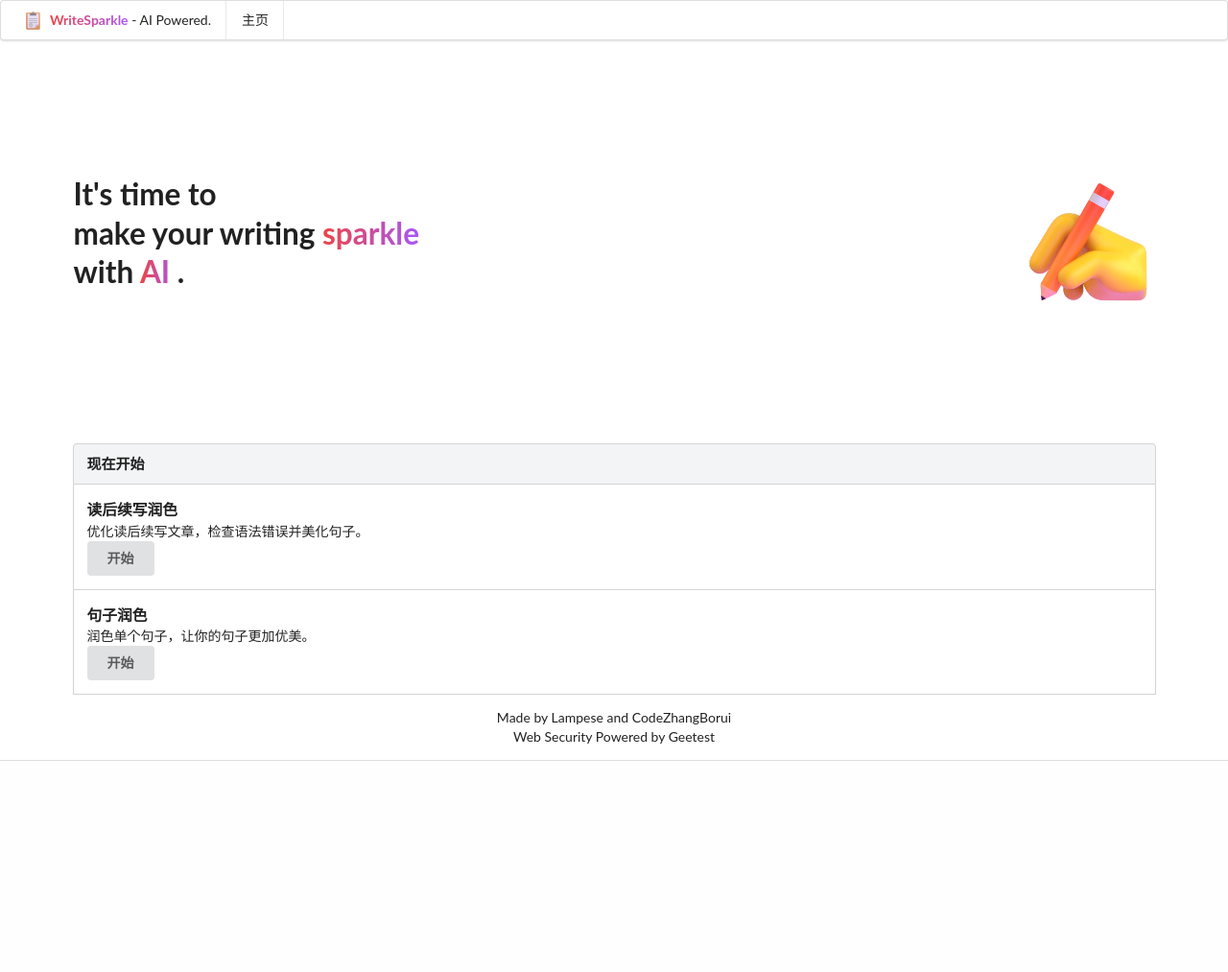
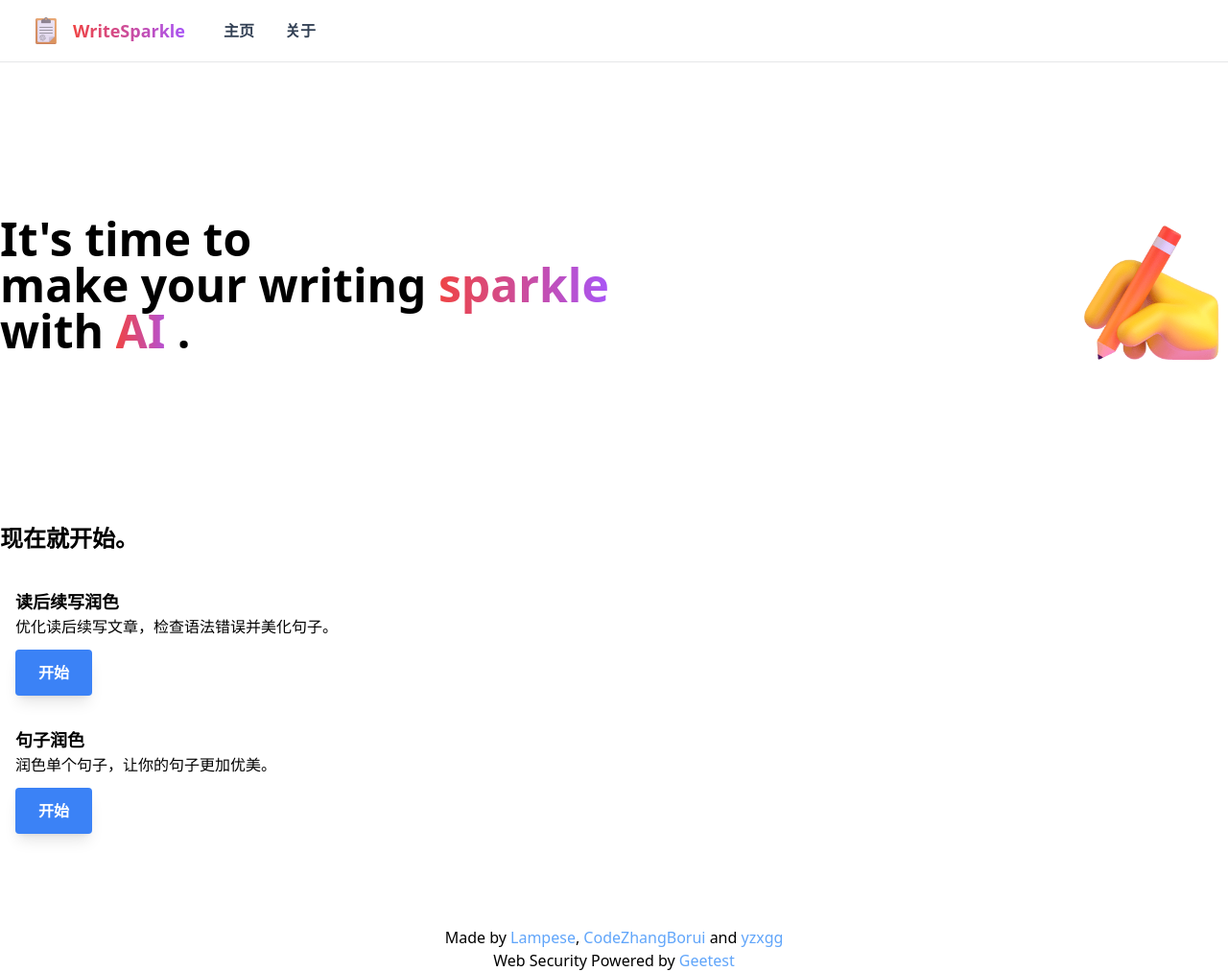
Before and after one commit to CodeZhangBorui/WriteSparkle, a Flask app: page / in a window 1280 px wide. Shown: the whole page at 96% size. Before the commit the page ends 793 px from the top, so only its background shows below. Run offline with Flask 3, Linux system fonts and the light colour scheme; style sheets or scripts are compiled from the project's sources; some web fonts are replaced.

Commit message:
refactor(Frontend): Remake

```diff
--- a/config.json
+++ b/config.json
@@ -6,14 +6,14 @@
         "announcement": ""
     },
     "openai": {
-        "base_url": "https://api.openai.com/v1",
-        "api_key": "sk-",
+        "base_url": "https://oneapi.codezhangborui.com/v1",
+        "api_key": "sk-tLgQtVzbmAGZ6pJE51333522Cd724eEa8014B3B2F7954674",
         "model": "gpt-4"
     },
     "geetest": {
         "enable": true,
-        "captcha_id": "",
-        "captcha_key": "",
+        "captcha_id": "ddd98a7386ab229cf161e78f87a02e59",
+        "captcha_key": "9c27a4e736b7fbc28df462e4b9be6a71",
         "api_server": "http://gcaptcha4.geetest.com"
     }
 }
--- a/static/index.css
+++ b/static/index.css
@@ -1,7 +1,33 @@
-i.icon {
+@tailwind base;
+@tailwind components;
+@tailwind utilities;
+
+@layer base {
+  i.icon {
     font-size: 1em;
+  }
+
+  div.app {
+    margin-left: 15%;
+    margin-right: 15%;
+    max-width: 100% !important;
+  }
+
+  div.attached {
+    border-radius: 0.5rem;
+    box-shadow: 0 1px 3px 0 rgb(0 0 0 / 0.1), 0 1px 2px -1px rgb(0 0 0 / 0.1);
+  }
+
+  div.attached > div {
+    border-width: 1px !important;
+    padding: 1.25rem !important;
+  }
+
+  div.attached > :first-child {
+    border-radius: 0.5rem 0.5rem 0 0;
+  }
+
+  div.attached > :last-child {
+    border-radius: 0 0 0.5rem 0.5rem;
+  }
 }
-
-a {
-    @apply text-blue-500 !important;
-}
--- a/templates/components/footer.html
+++ b/templates/components/footer.html
@@ -1,12 +1,13 @@
-<div class="ui vertical footer segment">
-  <div class="ui center aligned container">
+<div class="flex justify-center mt-20">
+  <div class="flex flex-col items-center">
     <p>
-      Made by <a href="https://lampese.com/about/" class="">Lampese</a> and
-      <a href="https://codezhangborui.com/">CodeZhangBorui</a>
+      Made by <a href="https://lampese.com/about/" class="text-blue-400">Lampese</a>,
+      <a href="https://codezhangborui.com/" class="text-blue-400">CodeZhangBorui</a> and
+      <a href="https://yzxgg.xyz/" class="text-blue-400">yzxgg</a>
     </p>
     <p>
       Web Security Powered by
-      <a href="https://www.geetest.com/" target="_blank">Geetest</a>
+      <a href="https://www.geetest.com/" target="_blank" class="text-blue-400">Geetest</a>
     </p>
   </div>
 </div>
--- a/templates/components/head.html
+++ b/templates/components/head.html
@@ -7,9 +7,9 @@
 <meta name="keywords" content="WriteSparkle, AI, ChatGPT, 作文" />
 <meta name="viewport" content="width=device-width, initial-scale=1.0" />
 <title>WriteSparkle</title>
-<link rel="stylesheet" href="/static/semantic-ui/semantic.min.css" />
+<!-- <link rel="stylesheet" href="/static/semantic-ui/semantic.min.css" /> -->
 <script src="/static/jquery/jquery.min.js"></script>
-<script src="/static/semantic-ui/semantic.min.js"></script>
+<!-- <script src="/static/semantic-ui/semantic.min.js"></script> -->
 <script src="/static/talwindcss/tailwindcss@typography.min.js"></script>
 <script>
   tailwind.config = {
--- a/templates/components/menu.html
+++ b/templates/components/menu.html
@@ -1,10 +1,24 @@
-<div class="ui menu boarderless top">
-  <div class="item">
-    <img src="/static/favicon.ico" alt="WriteSparkle" class=" h-6 object-contain" />
-    <span
-      class="font-bold bg-clip-text text-transparent bg-gradient-to-r from-red-500 to-purple-500"
-      >WriteSparkle</span
-    >&nbsp;-&nbsp;AI Powered.
+<div
+  class="sticky mb-10 top-0 z-40 w-full backdrop-blur-sm flex-none transition-colors duration-500 lg:z-50 lg:border-b lg:border-slate-900/10 dark:border-slate-50/[0.06] bg-white/95 supports-backdrop-blur:bg-white/60 dark:bg-transparent"
+>
+  <div class="max-w-8xl mx-auto text-lg">
+    <div class="py-4 border-b border-slate-900/10 lg:px-8 lg:border-0 dark:border-slate-300/10 mx-4 lg:mx-0">
+      <div class="relative flex items-center">
+        <a class="mr-3 flex-none w-[2.0625rem] overflow-hidden md:w-auto" href="/">
+          <img src="/static/favicon.ico" alt="WriteSparkle" class="h-8 object-contain" />
+        </a>
+        <p class="relative" href="/">
+          <span class="font-bold bg-clip-text text-transparent bg-gradient-to-r from-red-500 to-purple-500">WriteSparkle</span>
+        </p>
+        <div class="relative hidden lg:flex items-center ml-10 text-lg">
+          <nav class="text-base leading-6 font-semibold text-slate-700 dark:text-slate-200">
+            <ul class="flex space-x-8">
+              <li><a class="hover:text-sky-500 dark:hover:text-sky-400" href="/">主页</a></li>
+              <li><a class="hover:text-sky-500 dark:hover:text-sky-400" href="/about">关于</a></li>
+            </ul>
+          </nav>
+        </div>
+      </div>
+    </div>
   </div>
-  <a href="/" class="item"> 主页 </a>
 </div>
--- a/templates/index.html
+++ b/templates/index.html
@@ -5,43 +5,54 @@
   </head>
   <body>
     {% include 'components/menu.html' %}
-<div class="ui container">
+    <div class="ui app">
       <div class="flex mt-40 mb-40">
         <div class="flex-1">
-            <div class="max-w-lg text-4xl font-bold">
+          <div class="text-5xl font-bold">
             <h1>It's time to</h1>
-                <h1>make your writing
-                    <span class="font-bold bg-clip-text text-transparent bg-gradient-to-r from-red-500 to-purple-500">
+            <h1>
+              make your writing
+              <span
+                class="font-bold bg-clip-text text-transparent bg-gradient-to-r from-red-500 to-purple-500"
+              >
                 sparkle
               </span>
             </h1>
-                <h1>with
-                    <span class="font-bold bg-clip-text text-transparent bg-gradient-to-r from-red-500 to-purple-500">
+            <h1>
+              with
+              <span
+                class="font-bold bg-clip-text text-transparent bg-gradient-to-r from-red-500 to-purple-500"
+              >
                 AI
               </span>
-                .</h1>
+              .
+            </h1>
           </div>
         </div>
-        <div class="flex-2 hidden md:block">
-            <img src="/static/animated_writing_hands.png" alt="WriteSparkle" class=" h-40" />
+        <div class="flex-2 hidden lg:block">
+          <img
+            src="/static/fluent_emoji/Writing_Hands.png"
+            alt="WriteSparkle"
+            class="h-40"
+          />
         </div>
       </div>
-    <h4 class="ui block top attached header">
-        <div class="content">现在开始</div>
-    </h4>
+      <h1 class="font-bold text-2xl mb-5">现在就开始。</h1>
+      <div class="attached">
         {% for product in products %}
-    <div class="ui botton attached segment">
+        <div class="p-4">
           <h4 class="gap-8 text-lg font-bold">{{ product.name }}</h4>
           <p>{{ product.description }}</p>
-        <a href="/create/{{ product.id }}" class="ui button">开始</a>
+          <button
+            class="bg-blue-500 pt-3 pb-3 pl-5 pr-5 mt-3 text-white font-bold rounded w-20 shadow-lg"
+            onclick="window.location.href='/create/{{ product.id }}'"
+          >
+            开始
+          </button>
         </div>
         {% endfor %}
       </div>
+    </div>
     {% include 'components/footer.html' %}
-<script>
-    $('.ui.dropdown')
-        .dropdown()
-    ;
-</script>
   </body>
 </html>
```
Also changed, not shown: templates/create.html (+81 -54 lines), templates/error.html (+5 -21 lines), templates/passage_result.html (+10 -13 lines), static/fluent_emoji/Face_with_Monocle.png (added), static/fluent_emoji/Rocket.png (added), static/fluent_emoji/Writing_Hands.png (renamed from static/animated_writing_hands.png), static/gt4/gt4.js (renamed from static/gt4.js), static/gt4/gt4.min.js (renamed from static/gt4.min.js). Lines whose indentation alone changed are shown as unchanged.
